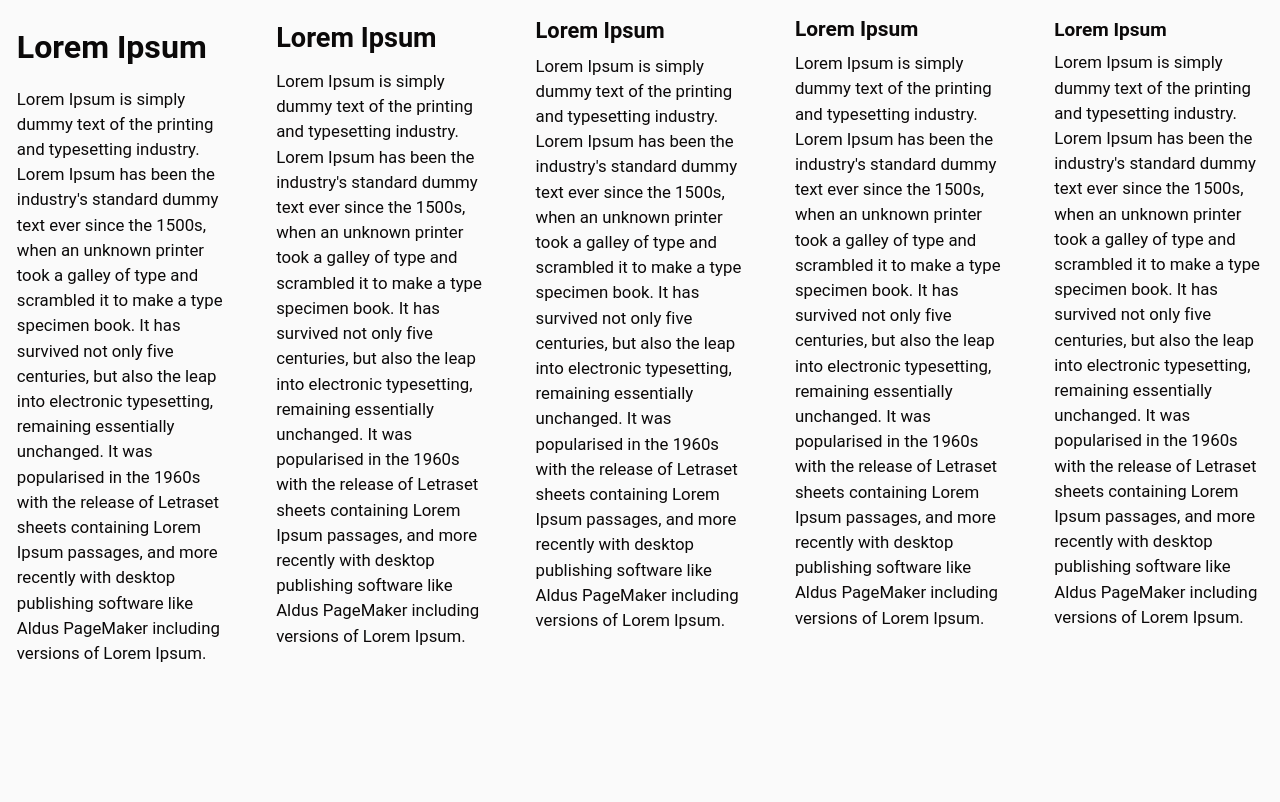
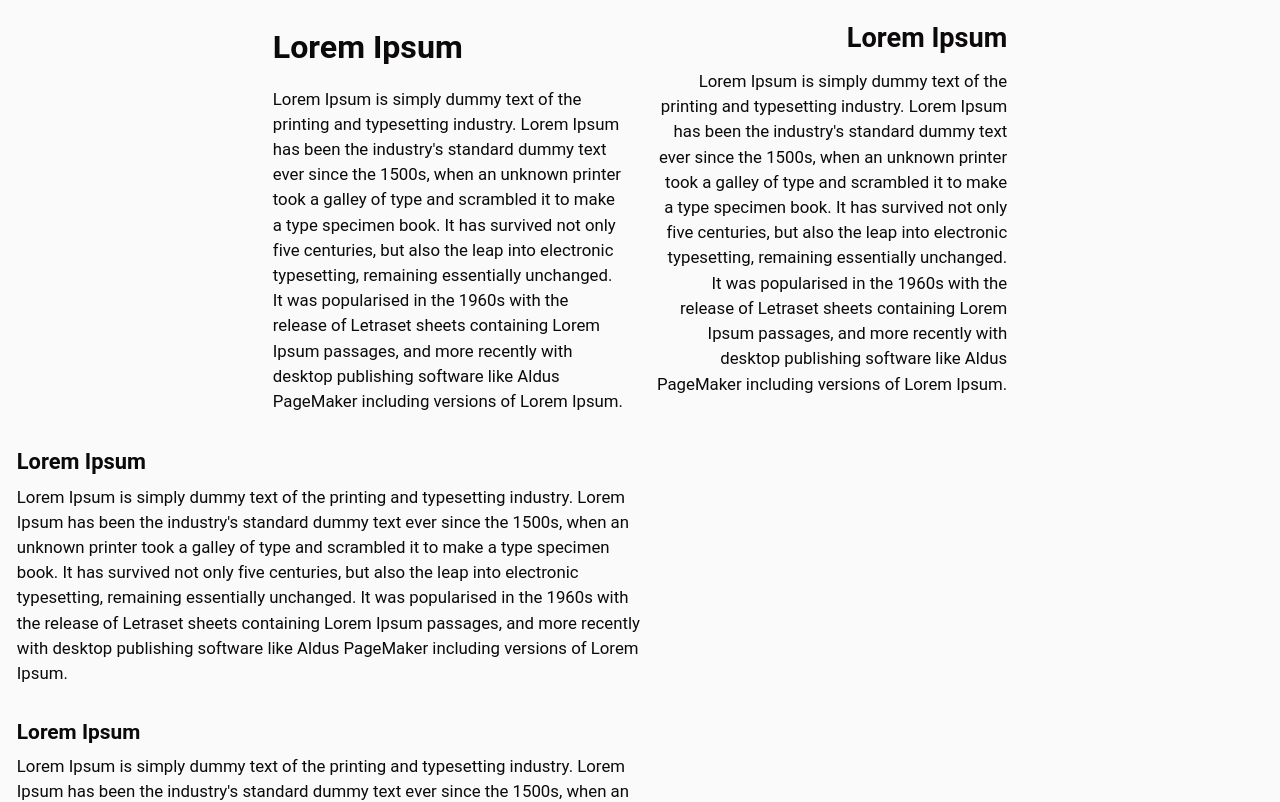
Before and after one commit to thanabgithub/my-next-template, a Next.js app: page / in a window 1280 px wide. Shown: the top 802 px of the page. Built offline with nearby package versions, Linux system fonts and the light colour scheme.

Commit message:
refactor utils class

```diff
--- a/global-styles/3_utils.scss
+++ b/global-styles/3_utils.scss
@@ -1,19 +1,19 @@
 @use "glob-vars.scss";
 
 // layout
-.utils_layout {
+.layout {
   &--limit-for-readibility {
     max-width: glob-vars.$readable-width;
     padding: 1em;
   }
 }
 
-[class*="utils_layout--grid"] {
+[class*="layout--grid"] {
   display: grid;
   gap: 1em;
 }
 
-.utils_layout--grid {
+.layout--grid {
   &-even-columns--m-size {
     grid-template-columns: repeat(
       auto-fit,
@@ -23,13 +23,13 @@
 }
 $glob-vars_breakpoint--m-size: 40em; //glob-vars.$breakpoint--m-size;
 @media (min-width: glob-vars.$breakpoint--m-size) {
-  .utils_layout--grid-auto-flow--m-size {
+  .layout--grid-auto-flow--m-size {
     grid-auto-flow: column;
     grid-auto-columns: 1fr;
   }
 }
 // box
-.utils_box {
+.box {
   // padding
   &--p--3em {
     padding: 3em;
@@ -46,8 +46,16 @@ $glob-vars_breakpoint--m-size: 40em; //glob-vars.$breakpoint--m-size;
     place-items: center;
   }
 
-  &--center-self {
+  &--center {
     margin: auto;
+  }
+
+  &--left {
+    margin-right: auto;
+  }
+
+  &--right {
+    margin-left: auto;
   }
 
   // display
@@ -65,7 +73,7 @@ $glob-vars_breakpoint--m-size: 40em; //glob-vars.$breakpoint--m-size;
 }
 
 // text
-.utils_text {
+.text {
   &--center {
     text-align: center;
   }
@@ -89,7 +97,7 @@ $glob-vars_breakpoint--m-size: 40em; //glob-vars.$breakpoint--m-size;
 
 // effect
 
-.utils_effect {
+.effect {
   // Kevin Powell's favorite button
   &--kp-btn:hover,
   &--kp-btn:focus {
--- a/pages/_app.js
+++ b/pages/_app.js
@@ -35,8 +35,16 @@ export default function MyApp({ Component, pageProps }) {
           />
         </noscript>
       </Head>
-
-      <Component {...pageProps} />
+      <div className="page-wrapper">
+        <Component {...pageProps} />
+      </div>
+      <style jsx>{`
+        .page-wrapper {
+          width: 100%;
+          display: flex;
+          flex-wrap: wrap;
+        }
+      `}</style>
     </>
   );
 }
--- a/pages/index.js
+++ b/pages/index.js
@@ -3,104 +3,83 @@ const backgroundColor = "#eee";
 export default function Home() {
   return (
     <>
-      <main className="utils_layout--grid-auto-flow--m-size">
-        {/* <div className="hello utils_box--center-children--stretch">
-          <h2 className="card utils_layout--limit-for-readibility">Hello World</h2>
-          <h2 className="card utils_layout--limit-for-readibility"> scss test</h2>
-        </div>
-        <div className="hello utils_box--center-children--fit">
-        <h2 className="card utils_layout--limit-for-readibility">Hello World</h2>
-        <h2 className="card utils_layout--limit-for-readibility"> scss test</h2>
-      </div> */}
-
-        <div className="card utils_layout--limit-for-readibility">
+      <div className="h1-card layout--limit-for-readibility box--right">
         <h1>Lorem Ipsum</h1>
         <p>
           Lorem Ipsum is simply dummy text of the printing and typesetting
-            industry. Lorem Ipsum has been the industry's standard dummy text
-            ever since the 1500s, when an unknown printer took a galley of type
-            and scrambled it to make a type specimen book. It has survived not
-            only five centuries, but also the leap into electronic typesetting,
-            remaining essentially unchanged. It was popularised in the 1960s
-            with the release of Letraset sheets containing Lorem Ipsum passages,
-            and more recently with desktop publishing software like Aldus
-            PageMaker including versions of Lorem Ipsum.
+          industry. Lorem Ipsum has been the industry's standard dummy text ever
+          since the 1500s, when an unknown printer took a galley of type and
+          scrambled it to make a type specimen book. It has survived not only
+          five centuries, but also the leap into electronic typesetting,
+          remaining essentially unchanged. It was popularised in the 1960s with
+          the release of Letraset sheets containing Lorem Ipsum passages, and
+          more recently with desktop publishing software like Aldus PageMaker
+          including versions of Lorem Ipsum.
         </p>
       </div>
-        <div className="card utils_layout--limit-for-readibility">
+      <div className="h2-card layout--limit-for-readibility box--left text--right">
         <h2>Lorem Ipsum</h2>
         <p>
           Lorem Ipsum is simply dummy text of the printing and typesetting
-            industry. Lorem Ipsum has been the industry's standard dummy text
-            ever since the 1500s, when an unknown printer took a galley of type
-            and scrambled it to make a type specimen book. It has survived not
-            only five centuries, but also the leap into electronic typesetting,
-            remaining essentially unchanged. It was popularised in the 1960s
-            with the release of Letraset sheets containing Lorem Ipsum passages,
-            and more recently with desktop publishing software like Aldus
-            PageMaker including versions of Lorem Ipsum.
+          industry. Lorem Ipsum has been the industry's standard dummy text ever
+          since the 1500s, when an unknown printer took a galley of type and
+          scrambled it to make a type specimen book. It has survived not only
+          five centuries, but also the leap into electronic typesetting,
+          remaining essentially unchanged. It was popularised in the 1960s with
+          the release of Letraset sheets containing Lorem Ipsum passages, and
+          more recently with desktop publishing software like Aldus PageMaker
+          including versions of Lorem Ipsum.
         </p>
       </div>
-        <div className="card utils_layout--limit-for-readibility">
+      <div className="card layout--limit-for-readibility">
         <h4>Lorem Ipsum</h4>
         <p>
           Lorem Ipsum is simply dummy text of the printing and typesetting
-            industry. Lorem Ipsum has been the industry's standard dummy text
-            ever since the 1500s, when an unknown printer took a galley of type
-            and scrambled it to make a type specimen book. It has survived not
-            only five centuries, but also the leap into electronic typesetting,
-            remaining essentially unchanged. It was popularised in the 1960s
-            with the release of Letraset sheets containing Lorem Ipsum passages,
-            and more recently with desktop publishing software like Aldus
-            PageMaker including versions of Lorem Ipsum.
+          industry. Lorem Ipsum has been the industry's standard dummy text ever
+          since the 1500s, when an unknown printer took a galley of type and
+          scrambled it to make a type specimen book. It has survived not only
+          five centuries, but also the leap into electronic typesetting,
+          remaining essentially unchanged. It was popularised in the 1960s with
+          the release of Letraset sheets containing Lorem Ipsum passages, and
+          more recently with desktop publishing software like Aldus PageMaker
+          including versions of Lorem Ipsum.
         </p>
       </div>
-        <div className="card utils_layout--limit-for-readibility">
+      <div className="card layout--limit-for-readibility">
         <h5>Lorem Ipsum</h5>
         <p>
           Lorem Ipsum is simply dummy text of the printing and typesetting
-            industry. Lorem Ipsum has been the industry's standard dummy text
-            ever since the 1500s, when an unknown printer took a galley of type
-            and scrambled it to make a type specimen book. It has survived not
-            only five centuries, but also the leap into electronic typesetting,
-            remaining essentially unchanged. It was popularised in the 1960s
-            with the release of Letraset sheets containing Lorem Ipsum passages,
-            and more recently with desktop publishing software like Aldus
-            PageMaker including versions of Lorem Ipsum.
+          industry. Lorem Ipsum has been the industry's standard dummy text ever
+          since the 1500s, when an unknown printer took a galley of type and
+          scrambled it to make a type specimen book. It has survived not only
+          five centuries, but also the leap into electronic typesetting,
+          remaining essentially unchanged. It was popularised in the 1960s with
+          the release of Letraset sheets containing Lorem Ipsum passages, and
+          more recently with desktop publishing software like Aldus PageMaker
+          including versions of Lorem Ipsum.
         </p>
       </div>
-        <div className="card utils_layout--limit-for-readibility">
+      <div className="card layout--limit-for-readibility">
         <h6>Lorem Ipsum</h6>
         <p>
           Lorem Ipsum is simply dummy text of the printing and typesetting
-            industry. Lorem Ipsum has been the industry's standard dummy text
-            ever since the 1500s, when an unknown printer took a galley of type
-            and scrambled it to make a type specimen book. It has survived not
-            only five centuries, but also the leap into electronic typesetting,
-            remaining essentially unchanged. It was popularised in the 1960s
-            with the release of Letraset sheets containing Lorem Ipsum passages,
-            and more recently with desktop publishing software like Aldus
-            PageMaker including versions of Lorem Ipsum.
+          industry. Lorem Ipsum has been the industry's standard dummy text ever
+          since the 1500s, when an unknown printer took a galley of type and
+          scrambled it to make a type specimen book. It has survived not only
+          five centuries, but also the leap into electronic typesetting,
+          remaining essentially unchanged. It was popularised in the 1960s with
+          the release of Letraset sheets containing Lorem Ipsum passages, and
+          more recently with desktop publishing software like Aldus PageMaker
+          including versions of Lorem Ipsum.
         </p>
       </div>
-      </main>
+
       <style jsx>{`
-        .test-read {
-          width: 100%;
-          // background-color: grey;
-          margin: auto;
+        .h1-card {
+          width: 30%;
         }
-
-        .hello {
-          padding: 100px;
-          text-align: center;
-          transition: 100ms ease-in background;
-          &:hover {
-            color: red;
-          }
-          @media only screen and (max-width: 480px) {
-            font-size: 20px;
-          }
+        .h2-card {
+          width: 30%;
         }
       `}</style>
     </>
```
Lines whose indentation alone changed are shown as unchanged.
